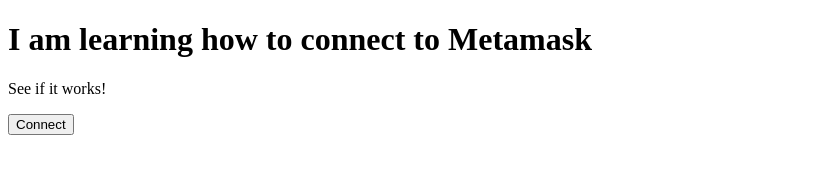
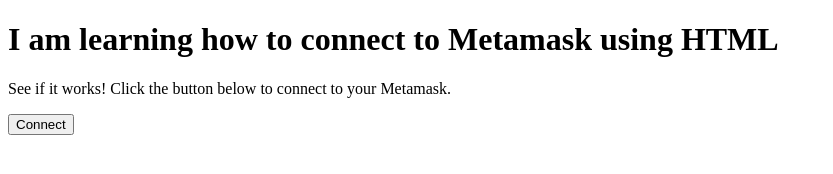
Before and after one commit to hhirshland/myfirstweb3site, a plain HTML site: page index.html in a window 1280 px wide. Shown: the whole page, without its empty margins (0-833 px from the left). Drawn offline with Linux system fonts and the light colour scheme.

Commit message:
Adjusting the title and h1 and p1, to learn how to commit from local back to repository.  Please enter the commit message for your changes. Lines starting

```diff
--- a/index.html
+++ b/index.html
@@ -1,10 +1,10 @@
 <!DOCTYPE html>
 <head>
-    <title>Javascript Test</title>
+    <title>Connecting HTML to Ethereum with Metamask</title>
 </head>
 <body>
-    <h1>I am learning how to connect to Metamask</h1>
-    <p>See if it works!</p>
+    <h1>I am learning how to connect to Metamask using HTML</h1>
+    <p>See if it works!  Click the button below to connect to your Metamask.</p>
     <button id="connectButton" onclick="connect()">Connect</button>
 </body>
 <script>
```
